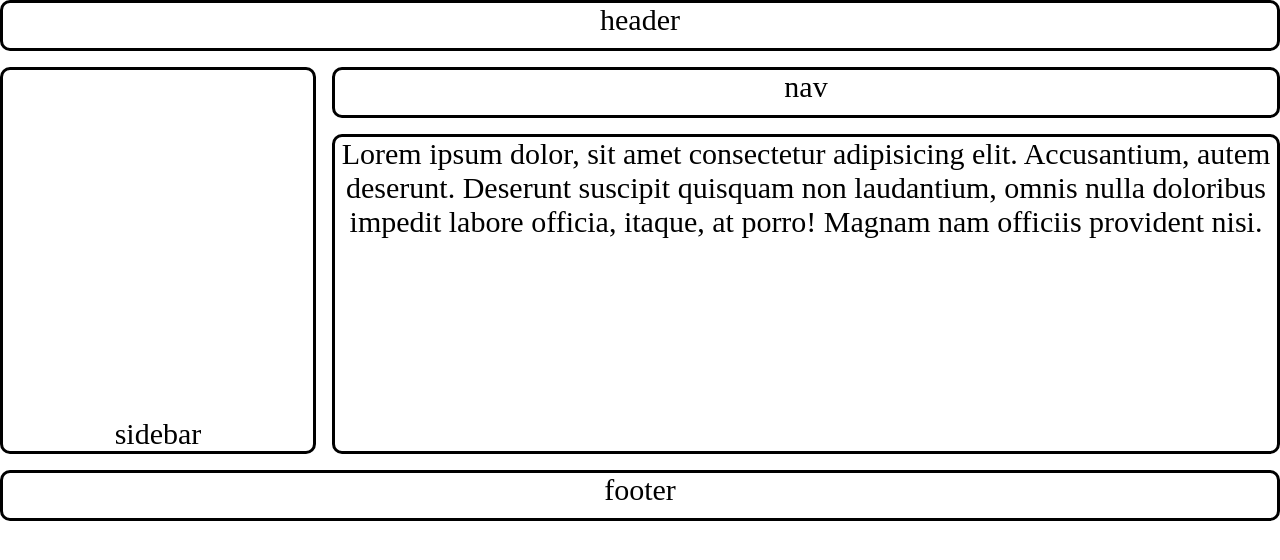
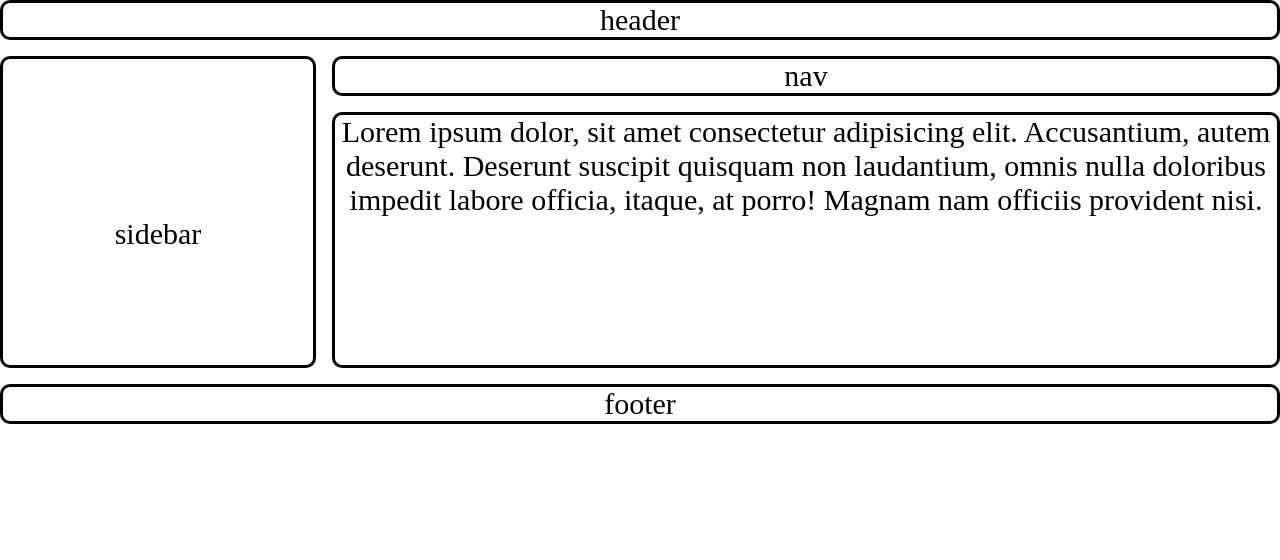
Before and after one commit to waseemriyazz/css-exercise, a plain HTML site: page 10-grid/holy-grail/index.html in a window 1280 px wide. Drawn offline with Linux system fonts and the light colour scheme.

Commit message:
fixed sidebar

```diff
--- a/10-grid/holy-grail/styles.css
+++ b/10-grid/holy-grail/styles.css
@@ -21,7 +21,7 @@
     border-radius: 10px;
     grid-area: 2/1/5/2;
     text-align: center;
-    padding-top: 110%;
+    padding-top: 50%;
 }
 .nav {
     text-align: center;
```
